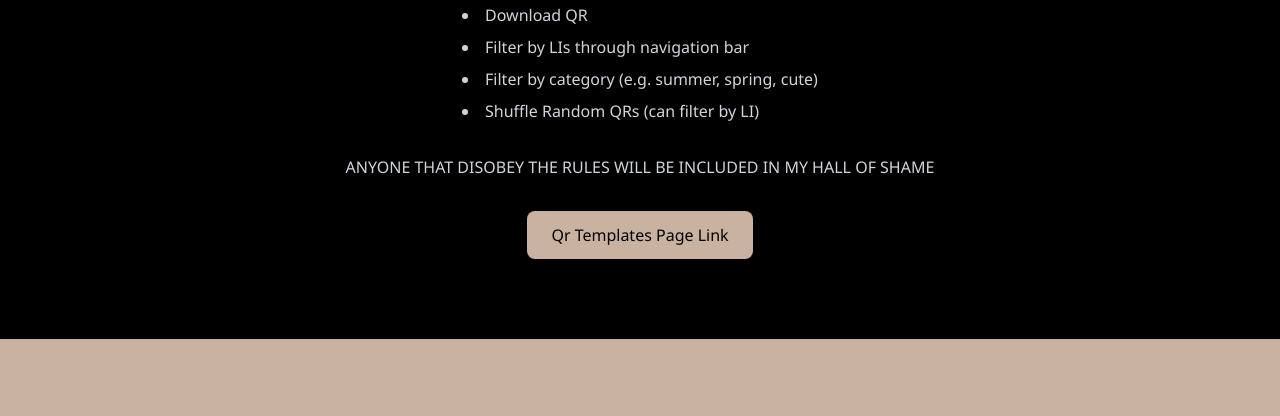
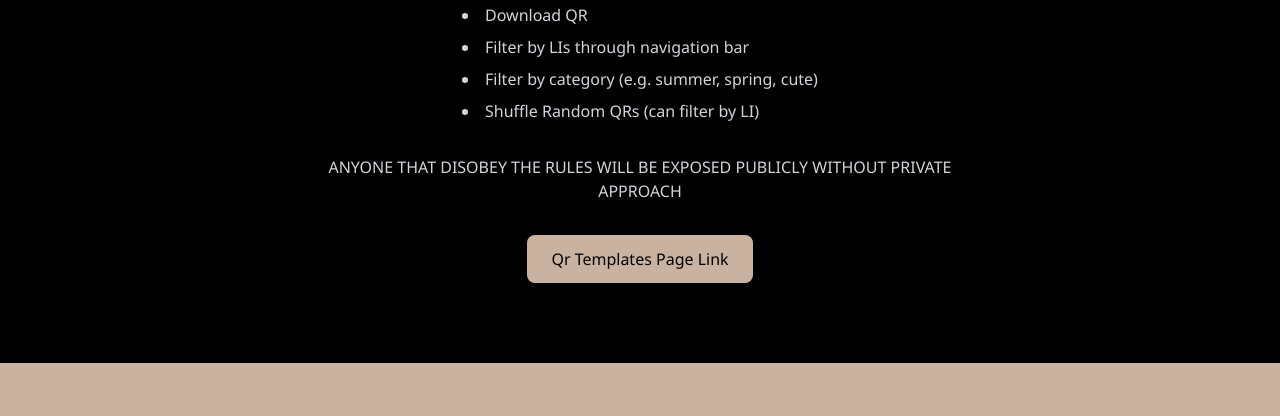
Before and after one commit to mephistomum/mephistomum-profile, a website: page index.html in a window 1280 px wide. Shown: the part 2543-2959 px from the top of the page. Drawn offline with Linux system fonts and the light colour scheme; a web font is replaced by a local one.

Commit message:
update note

```diff
--- a/index.html
+++ b/index.html
@@ -366,7 +366,7 @@
 </ul>
 
 <p class="text-gray-300 text-center max-w-2xl mt-8 leading-relaxed text-sm md:text-base">
-  ANYONE THAT DISOBEY THE RULES WILL BE INCLUDED IN MY HALL OF SHAME
+  ANYONE THAT DISOBEY THE RULES WILL BE EXPOSED PUBLICLY WITHOUT PRIVATE APPROACH
 </p>
 
   <!-- Button -->
```
